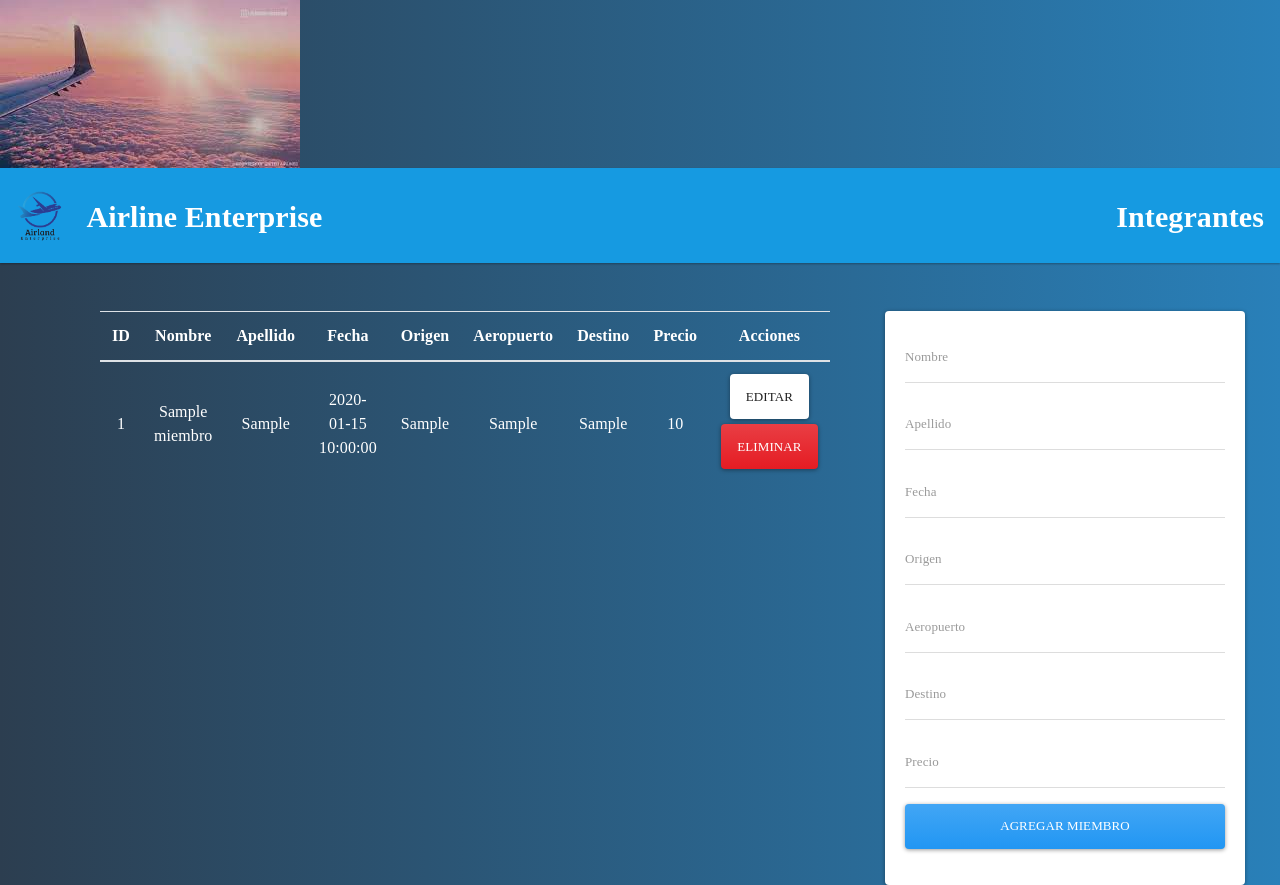
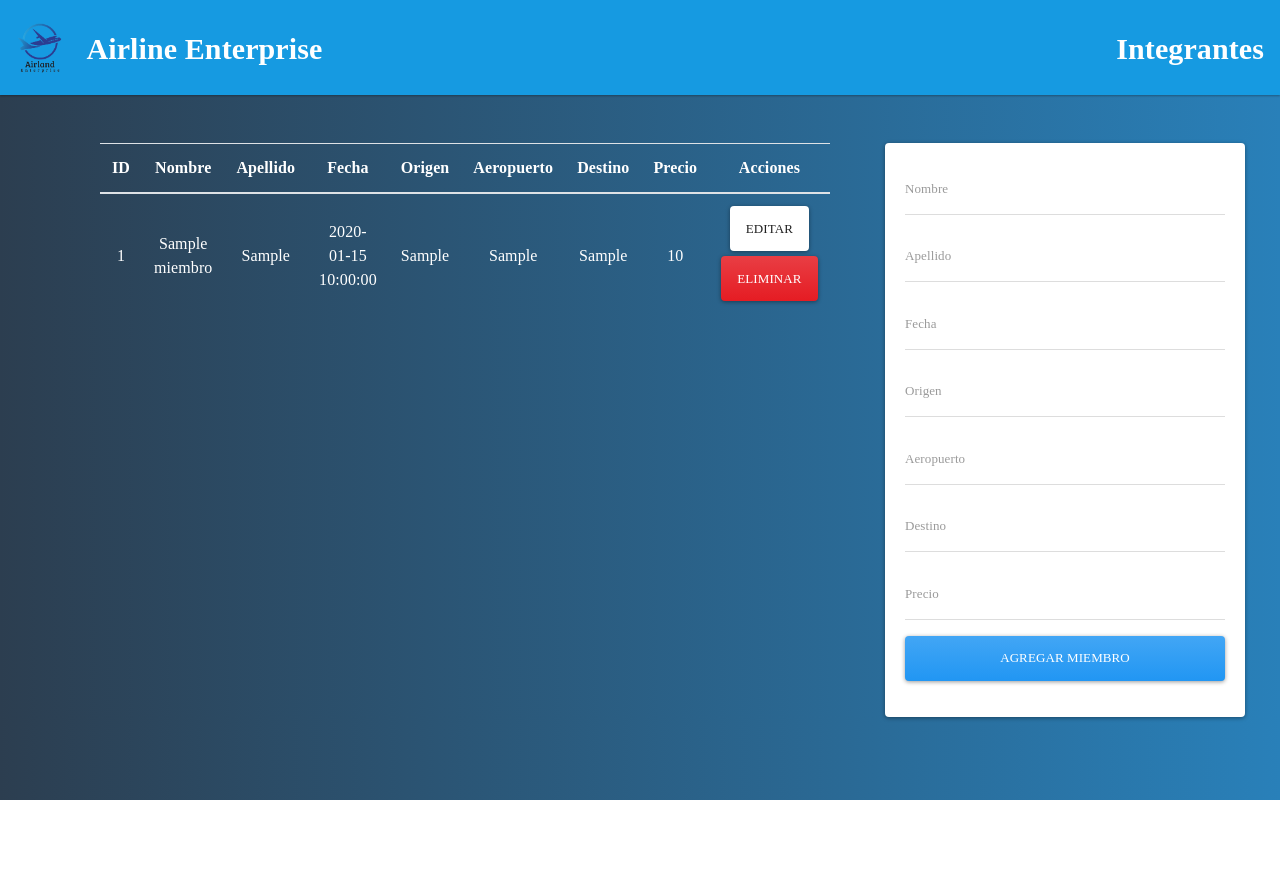
Before and after one commit to GonJurado/SO-G03, a Flask app: page / in a window 1280 px wide. After the commit the page ends 800 px from the top, so only its background shows below. Run offline with Flask 3, Linux system fonts and the light colour scheme; tables that the repository leaves empty or names only in its code hold one stand-in row (values such as "Sample post"); some libraries are stand-ins or nearby versions.

Commit message:
Update layout.html

```diff
--- a/flask-contacts-app/templates/layout.html
+++ b/flask-contacts-app/templates/layout.html
@@ -11,10 +11,6 @@
 </head>
 
 <body>
-    <div class="background-img">
-        <img src="{{ url_for('static', filename='img/background.png') }}">
-    </div>
-
     <nav class="navbar navbar-dark bg-dark">
         <img src="{{ url_for('static', filename='img/airland.png') }}" alt="Airline Enterprise" class="navbar-brand-img">
         <span class="ml-2 text-white h4">Airline Enterprise</span>
```
